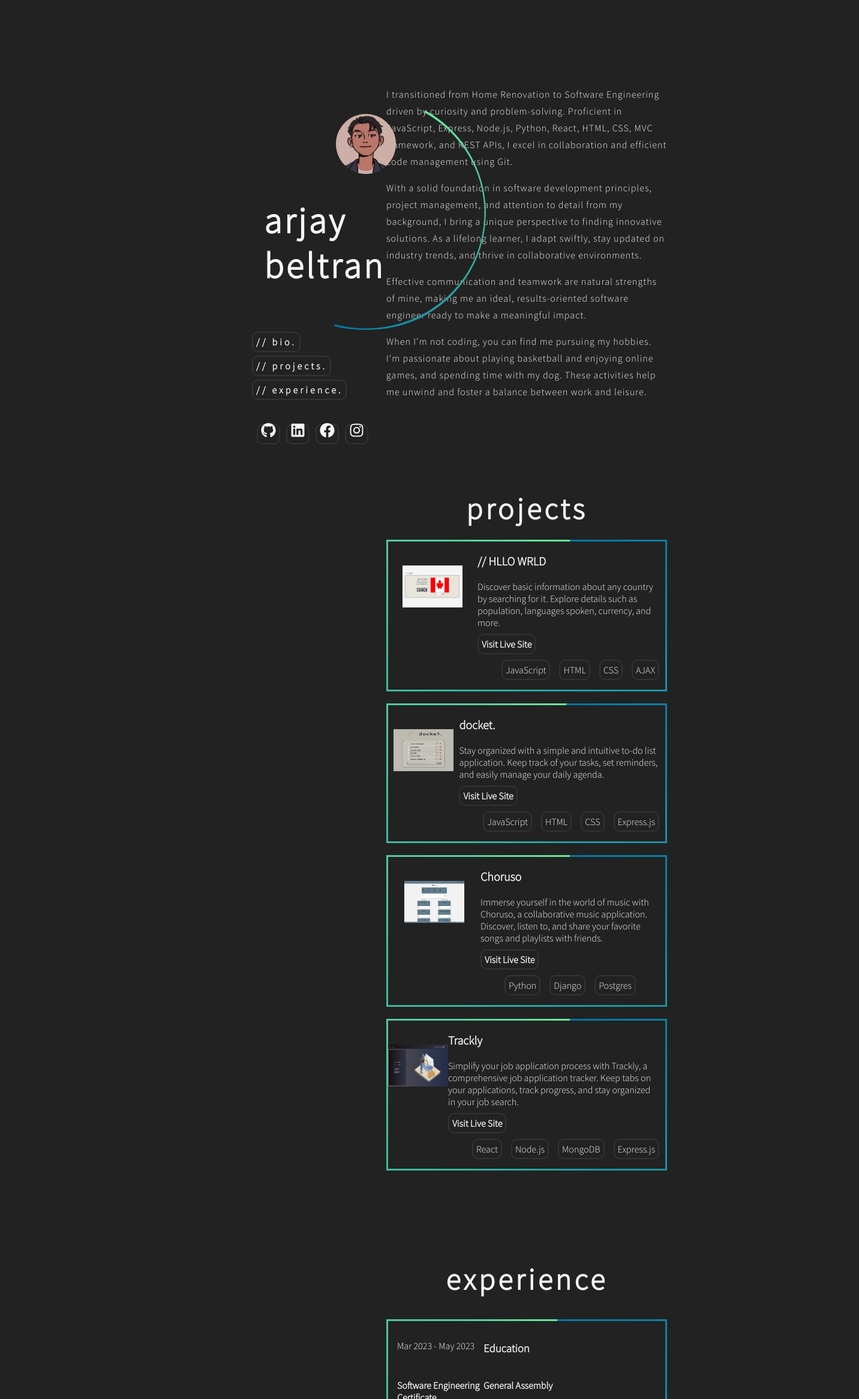
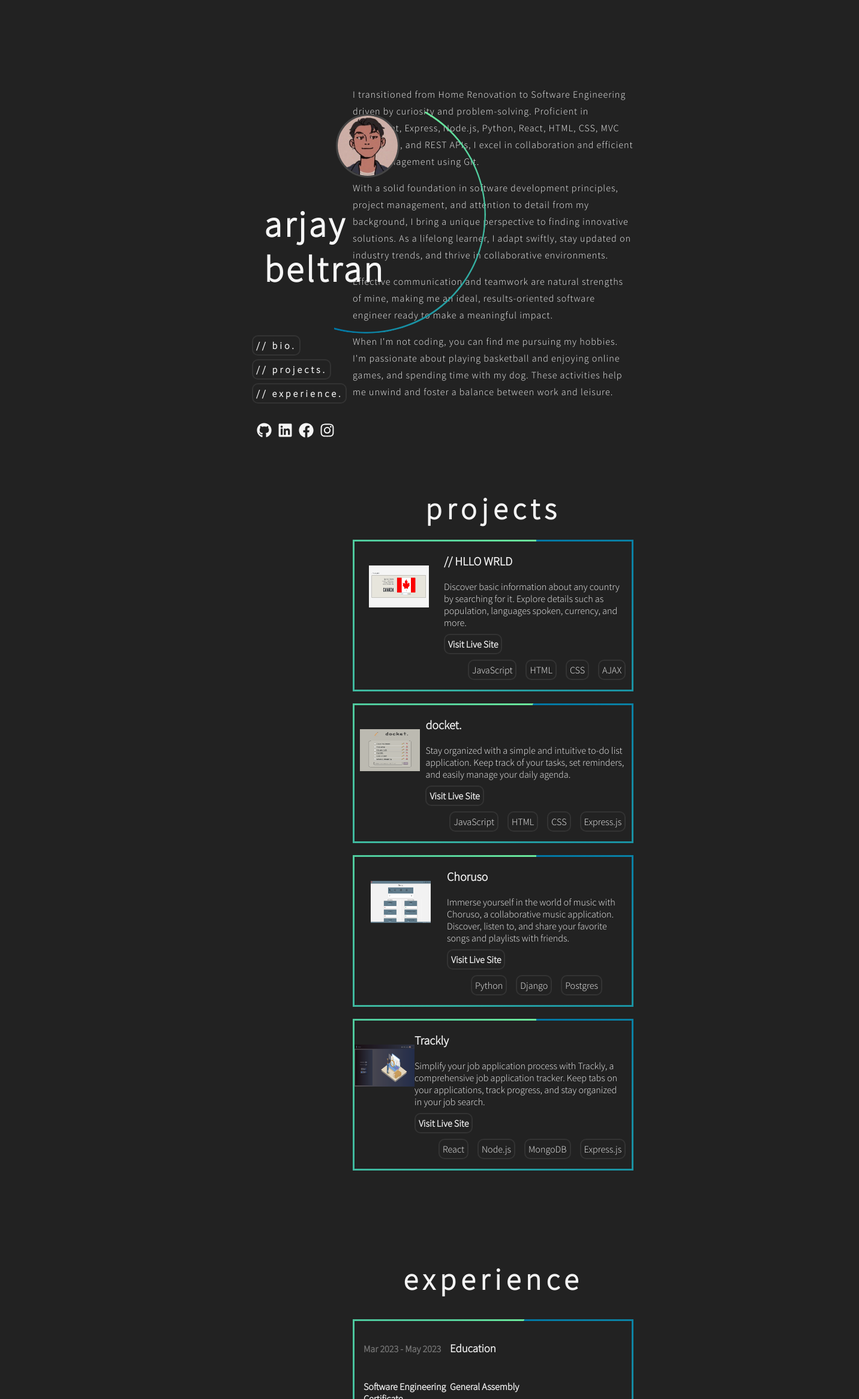
Before and after one commit to arjaybeltran/arjaybeltran, a Next.js app: page / in a window 1280 px wide. Shown: the top 2333 px of the page at 60% size, 1432 px wide, since content can reach past the window. Built offline with nearby package versions, Linux system fonts and the light colour scheme.

Commit message:
final styling

```diff
--- a/components/Navbar.js
+++ b/components/Navbar.js
@@ -16,6 +16,7 @@ export default function Navbar() {
         <ul>
           <li>
             <ScrollLink
+              className='navlink'
               to='bio'
               spy={true}
               smooth={true}
@@ -27,6 +28,7 @@ export default function Navbar() {
           </li>
           <li>
             <ScrollLink
+              className='navlink'
               to='projects'
               spy={true}
               smooth={true}
@@ -38,6 +40,7 @@ export default function Navbar() {
           </li>
           <li>
             <ScrollLink
+              className='navlink'
               to='resume'
               spy={true}
               smooth={true}
--- a/components/Projects.js
+++ b/components/Projects.js
@@ -64,7 +64,7 @@ export default function Projects() {
                 <div className='project-text'>
                     <h3 className='project-name'>{project.name}</h3>
                     <p>{project.description}</p>
-                    <a href={project.liveSite} target="_blank" rel="noopener noreferrer">
+                    <a className='livesite' href={project.liveSite} target="_blank" rel="noopener noreferrer">
                         Visit Live Site
                     </a>
                     <div className='tech-stack'>
--- a/components/Resume.js
+++ b/components/Resume.js
@@ -130,7 +130,7 @@ const WorkHistory = [
 
           {Education.map((edu, index) => (
             <div key={index} className='education' data-aos="fade-right">
-              <p>{edu.year}</p>
+              <h4 className='date'>{edu.year}</h4>
               <h3>Education</h3>
               <h4>{edu.degree}</h4>
               <h4>{edu.institution}</h4>
@@ -143,7 +143,7 @@ const WorkHistory = [
 
           {WorkHistory.map((job, index) => (
             <div key={index} className='experience' data-aos="fade-left">
-              <p>{job.duration}</p>
+              <h4 className='date'>{job.duration}</h4>
               <h3>Work History</h3>
               <h4>{job.position}</h4>
               <h4>{job.company} - {job.location}</h4>
--- a/public/styles.css
+++ b/public/styles.css
@@ -45,7 +45,7 @@ nav ul li:hover {
     margin: 150px 20px 20px 20px;
     font-size: 50px;
     text-align: center;
-    letter-spacing: 5px;
+    letter-spacing: 8px;
 }
 
 #bio {
@@ -278,7 +278,7 @@ footer {
 }
 
 
-a {
+.livesite, .navlink {
   text-decoration: none;
   font-weight: bold;
   color: whitesmoke;
@@ -287,7 +287,7 @@ a {
   padding: 5px;
 }
 
-a:hover {
+.livesite:hover, .navlink:hover {
   background-color:#555;
   cursor: var(--color1);
 }
@@ -296,3 +296,13 @@ a:hover {
   font-weight:bolder;
   font-size: 20px;
 }
+
+.date {
+  color: #777;
+  font-size: 16px;
+  font-weight: 600;
+}
+
+.profile-photo {
+  border: solid 3px #444;
+}
```
